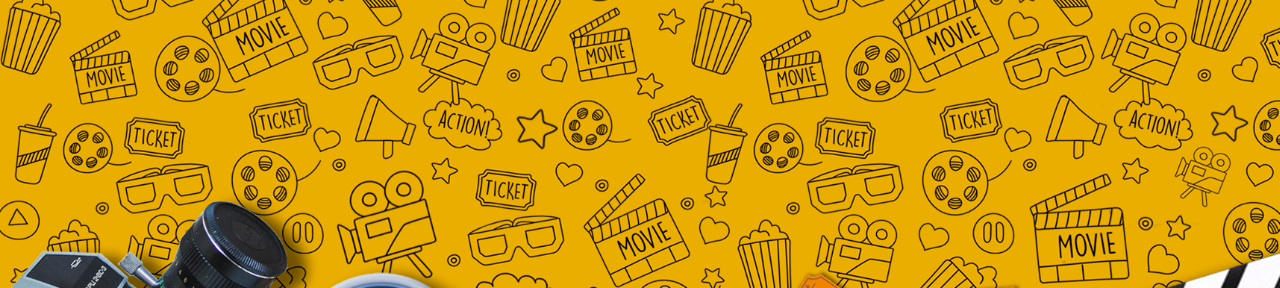
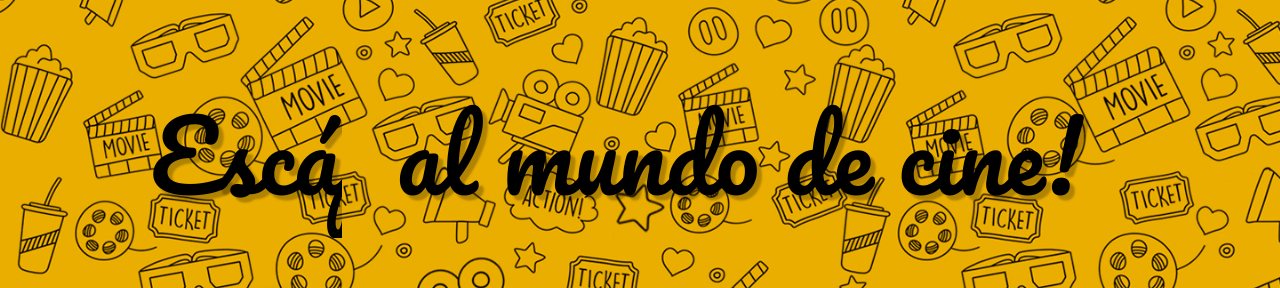
Before and after one commit to creativa-nk/react-movies, a React (Create React App) app in the folder react-movie/: page /search/movie in a window 1280 px wide. Shown: the part 283-571 px from the top of the page. Built offline with nearby package versions, Linux system fonts and the light colour scheme; no server answers.

Commit message:
animacion pagina  de inicio

```diff
--- a/react-movie/src/App.js
+++ b/react-movie/src/App.js
@@ -3,7 +3,8 @@ import Header from './components/Header/Header.jsx';
 import { BrowserRouter, Switch, Route } from 'react-router-dom';
 import Movies from './containers/Movies/Movies.jsx';
 import Footer from '../src/components/Footer/Footer';
-import Search from './components/Search/Search'
+import Search from './components/Search/Search';
+import TituloInicio from '../src/components/TituloInicio/TituloInicio.jsx'
 import '../src/App.css'
 
 
@@ -17,6 +18,7 @@ function App() {
               <Route path='/search/movie' component={Search} />
             </Switch>
         </BrowserRouter>
+        <TituloInicio/>
         <Footer/>
     </div>
   );
--- /dev/null
+++ b/react-movie/src/components/TituloInicio/TituloInicio.jsx
@@ -0,0 +1,14 @@
+import React from 'react';
+import './TituloInicio.scss'
+
+const TituloInicio = props =>{
+    return(
+        <div className='contenedorTituloInicio'>
+             <div className='word'>Escápate,</div>
+             <div className='word'>
+                <span>al mundo de cine!</span>
+            </div>
+        </div>
+    )
+}
+export default TituloInicio;
--- /dev/null
+++ b/react-movie/src/components/TituloInicio/TituloInicio.scss
@@ -0,0 +1,71 @@
+@import url('https://fonts.googleapis.com/css2?family=Pacifico&display=swap');;
+
+.contenedorTituloInicio {
+  text-align:center;
+  font-family: 'Pacifico', cursive;
+  font-weight:300;
+  font-size:6em;
+  text-shadow:5px 5px 2px rgba(0, 0, 0, 0.246);
+  padding-top:25vh;
+  height:100vh;
+  overflow:hidden;
+  -webkit-backface-visibility: hidden;
+  -webkit-perspective: 1000;
+  -webkit-transform: translate3d(0,0,0);
+}
+
+.word {
+  /* background: yellowgreen; */
+  width: 15%;
+  display:inline-block;
+  overflow:hidden;
+  white-space:nowrap;
+}
+
+.word:first-of-type {    /* For increasing performance
+                       ID/Class should've been used.
+                       For a small demo
+                       it's okaish for now */
+  animation: showup 7s infinite;
+}
+
+.word:last-of-type {
+  width:0px;
+  animation: reveal 7s infinite;
+}
+
+.word:last-of-type span {
+     /* background: red;  */
+    width:50%;
+    animation: slidein 7s infinite;
+}
+
+@keyframes showup {
+    0% {opacity:0;}
+    20% {opacity:1;}
+    80% {opacity:1;}
+    100% {opacity:0;}
+}
+
+@keyframes slidein {
+    0% { margin-left:-2000px; }
+    20% { margin-left:-850px; }
+    35% { margin-left:80px; }
+    100% { margin-left:0px; }
+}
+
+@keyframes reveal {
+    0% {opacity:0;width:0px;}
+    20% {opacity:1;width:0px;}
+    30% {width:1100px;}
+    80% {opacity:1;}
+    90% {opacity:1;width:780px;}
+    100% {opacity:0;width:800px;}
+}
+
+/*
+p {
+  font-size:12px;
+  color:#999;
+  margin-top:200px;
+} */
```
